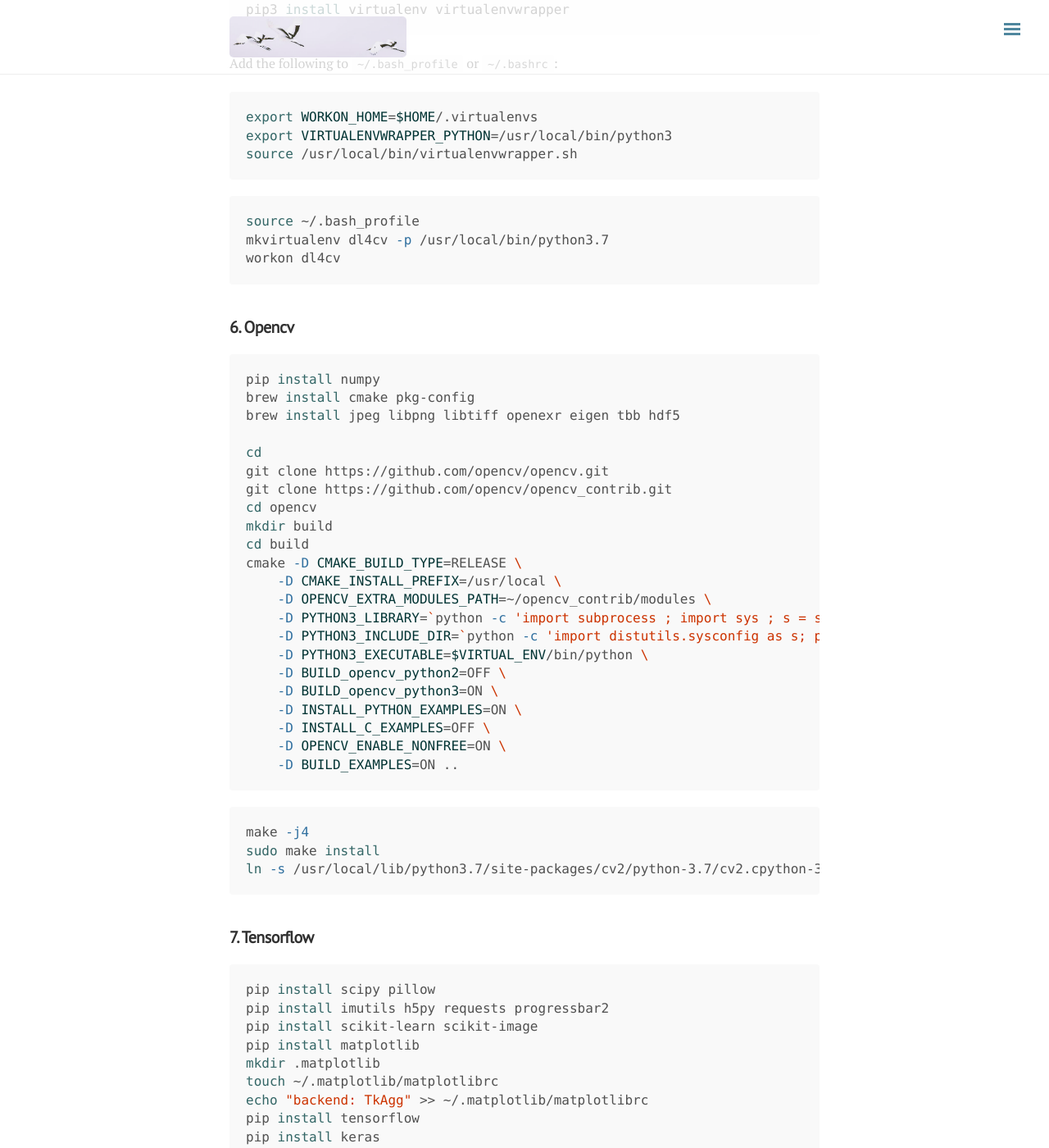
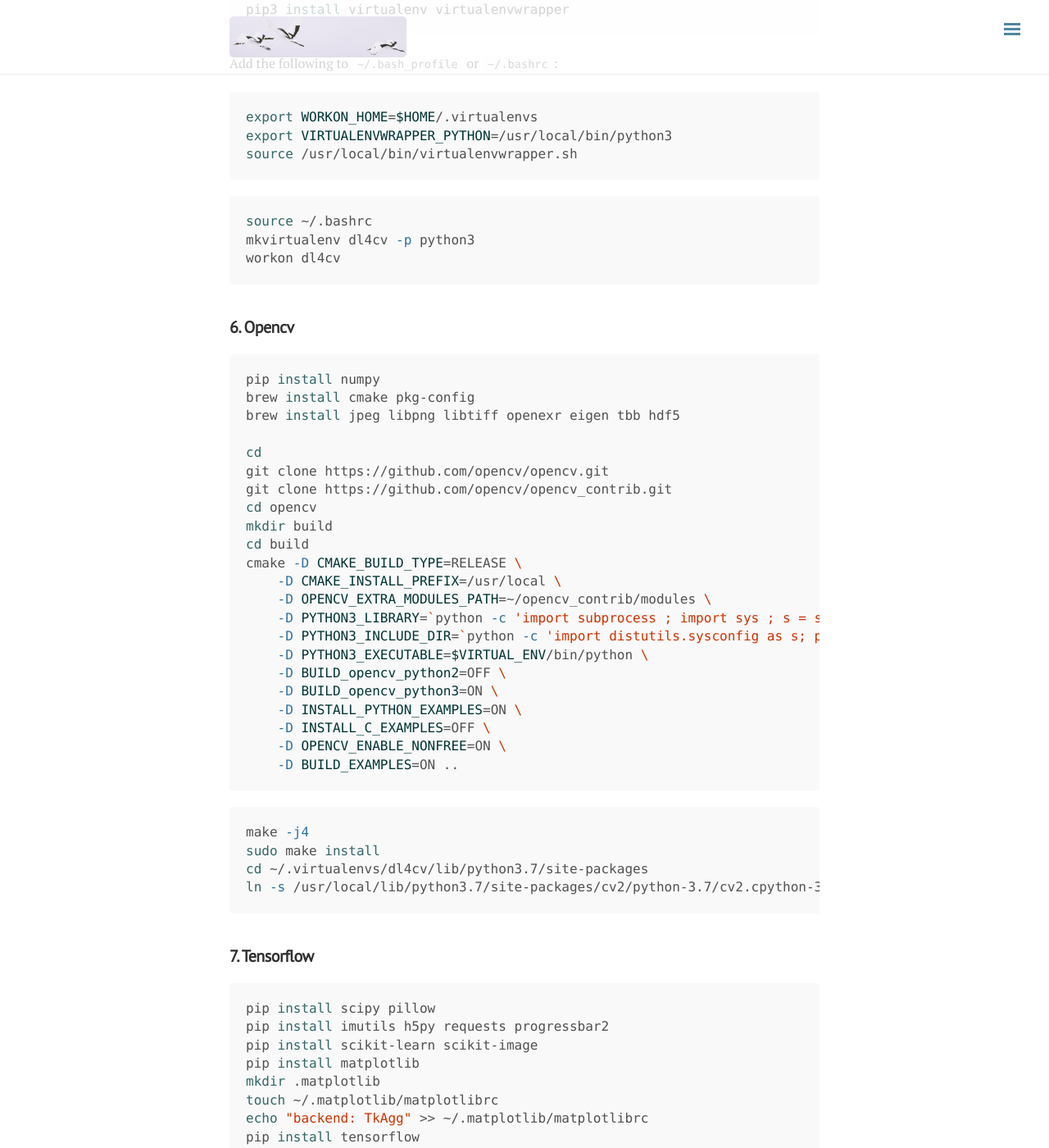
Before and after one commit to ylyy93/my_blog, a Jekyll site: the page built from _posts/python/2020-04-07-python-deep-learning-on-mac-os.md, in a window 1280 px wide and 1400 px high, scrolled down 1209 px. Shown: the whole window at 82% size. Built offline with Jekyll 4.4.1, drawn with Linux system fonts in a browser that asks for light colours; nearby versions of some CDN libraries; comment, search, counter and statistics services are not loaded.

Commit message:
rebuilding site Wed Apr  8 01:13:30 PDT 2020

````diff
--- a/_posts/python/2020-04-07-python-deep-learning-on-mac-os.md
+++ b/_posts/python/2020-04-07-python-deep-learning-on-mac-os.md
@@ -56,8 +56,8 @@ source /usr/local/bin/virtualenvwrapper.sh
 ```
 
 ```bash
-source ~/.bash_profile
-mkvirtualenv dl4cv -p /usr/local/bin/python3.7
+source ~/.bashrc
+mkvirtualenv dl4cv -p python3
 workon dl4cv
 ```
 
@@ -91,6 +91,7 @@ cmake -D CMAKE_BUILD_TYPE=RELEASE \
 ```bash
 make -j4
 sudo make install
+cd ~/.virtualenvs/dl4cv/lib/python3.7/site-packages
 ln -s /usr/local/lib/python3.7/site-packages/cv2/python-3.7/cv2.cpython-37m-darwin.so cv2.so
 ```
 
````
